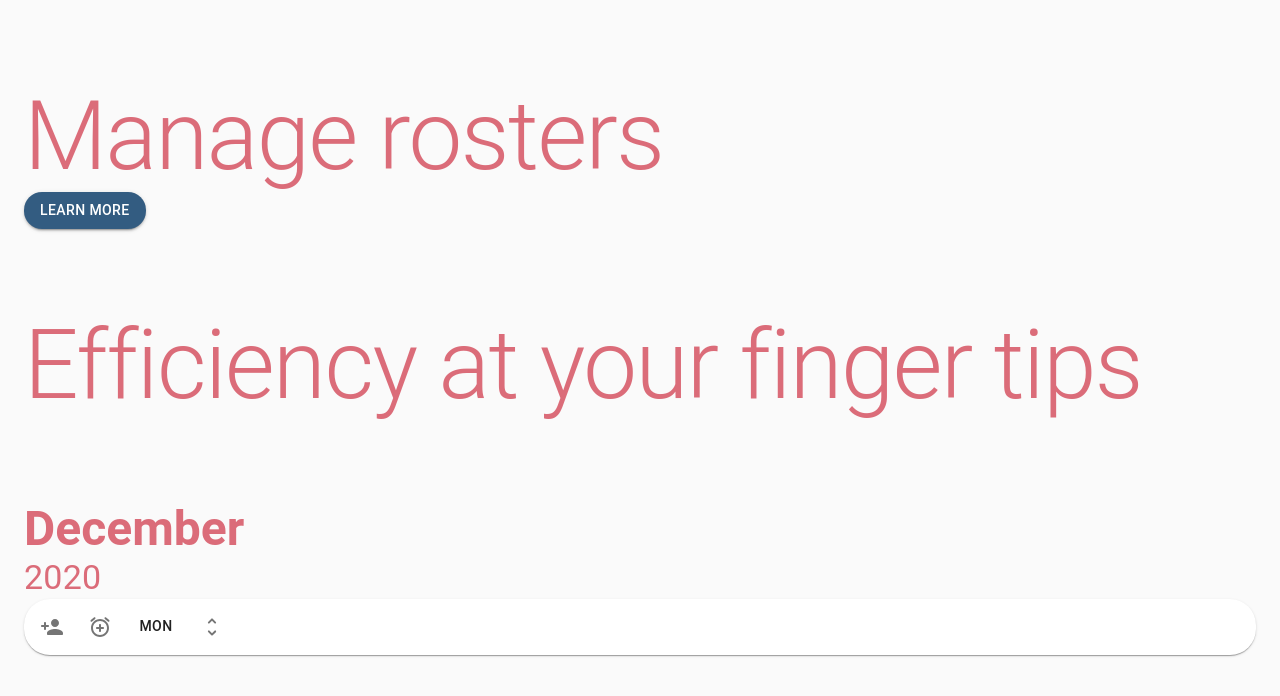
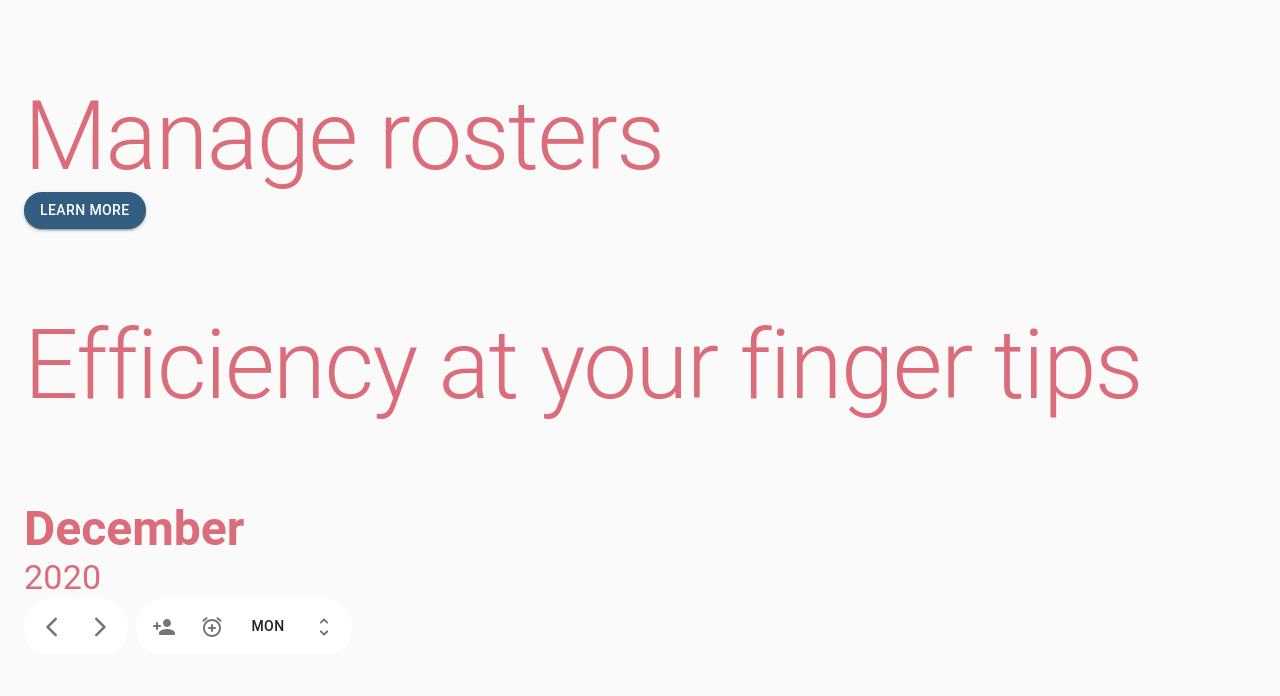
Before and after one commit to bac-dam-1991/brekks, a Next.js app: page / in a window 1280 px wide. Shown: the top 696 px of the page. Built offline with nearby package versions, Linux system fonts and the light colour scheme.

Commit message:
Finalising Calendar toolbar

```diff
--- a/components/calendar/CalendarToolbar.Component.tsx
+++ b/components/calendar/CalendarToolbar.Component.tsx
@@ -23,13 +23,27 @@ import AddAlarmRoundedIcon from "@material-ui/icons/AddAlarmRounded";
 import PromptedButton from "../common/PromptedButton.Component";
 import UnfoldLessRoundedIcon from "@material-ui/icons/UnfoldLessRounded";
 import UnfoldMoreRoundedIcon from "@material-ui/icons/UnfoldMoreRounded";
+import ArrowForwardIosRoundedIcon from "@material-ui/icons/ArrowForwardIosRounded";
+import ArrowBackIosRoundedIcon from "@material-ui/icons/ArrowBackIosRounded";
+
 import { FirstDayOfWeekType } from "../../domain/common/types/FirstDayOfWeekType";
 
 export const styles = (theme: Theme) =>
 	createStyles({
-		root: {},
-		paper: { padding: theme.spacing(0.5) },
+		root: { display: "flex", flexDirection: "row" },
+		paper: {
+			padding: theme.spacing(0.5),
+			width: "auto",
+			boxShadow: "none",
+			"&:hover": {
+				boxShadow: theme.shadows[4],
+			},
+		},
+		navigation: {
+			marginRight: theme.spacing(1),
+		},
 		paperRoot: { borderRadius: 26 },
+		toolbar: {},
 	});
 
 export interface CalendarToolbarProps
@@ -59,7 +73,19 @@ const CalendarToolbar: React.FC<
 	return (
 		<div className={clsx(classes.root, className)}>
 			<Paper
-				className={classes.paper}
+				className={clsx(classes.paper, classes.navigation)}
+				classes={{ root: classes.paperRoot }}
+			>
+				<PromptedIconButton title="Previous month">
+					<ArrowBackIosRoundedIcon />
+				</PromptedIconButton>
+				<PromptedIconButton title="Next month">
+					<ArrowForwardIosRoundedIcon />
+				</PromptedIconButton>
+			</Paper>
+
+			<Paper
+				className={clsx(classes.paper, classes.toolbar)}
 				classes={{ root: classes.paperRoot }}
 			>
 				<PromptedIconButton title="Add staff">
```
